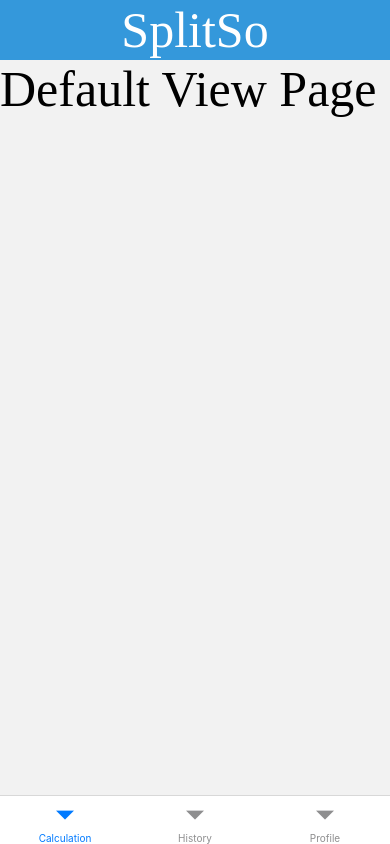
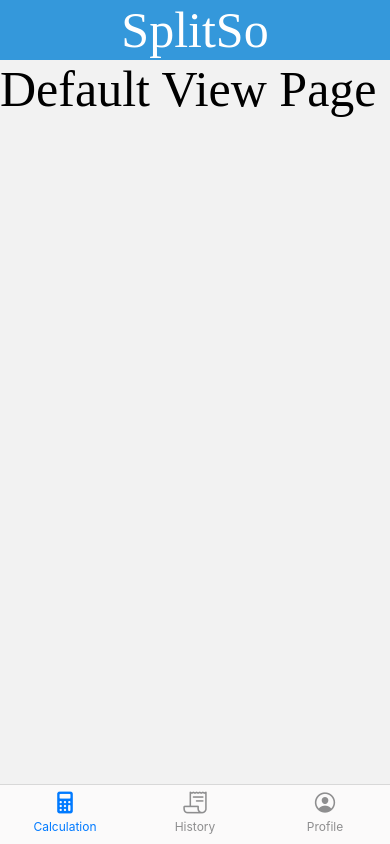
Before and after one commit to DFLotus/SplitSo, a React Native app in the folder client/: screen / in a window 390 px wide. Built offline with nearby package versions, Linux system fonts and the light colour scheme.

Commit message:
SPLIT-1: Added icon images for navigation

```diff
--- a/client/App.js
+++ b/client/App.js
@@ -6,6 +6,7 @@ import Profile from './src/components/screens/Profile';
 import { NavigationContainer } from '@react-navigation/native';
 import { createNativeStackNavigator } from '@react-navigation/native-stack';
 import { createBottomTabNavigator } from '@react-navigation/bottom-tabs'; //For bottom tab navigation
+import Ionicons from "react-native-vector-icons/Ionicons"
 
 const Tab = createBottomTabNavigator();
 const Stack = createNativeStackNavigator();
@@ -13,13 +14,49 @@ const Stack = createNativeStackNavigator();
 const App = () => {
   return (
     <NavigationContainer>
-      <Tab.Navigator>
-        <Tab.Screen name="Calculation" component={CalculationScreen} options={{ headerShown: false }} />
-        <Tab.Screen name="History" component={History} options={{ headerShown: false }} />
-        <Tab.Screen name="Profile" component={Profile} options={{ headerShown: false }} />
+      <Tab.Navigator
+        initialRouteName={"Calculation"}
+        screenOptions={({ route }) => ({
+          /*Use the screenOptions function to customize the tab bar and the routes*/
+          tabBarIcon: ({ focused, color, size }) => {
+            let iconName;
+            let routeName = route.name;
+
+            if (routeName === "Calculation") {
+              iconName = focused ? "calculator" : "calculator-outline";
+            }
+            else if (routeName === "History") {
+              iconName = focused ? "receipt-outline" : "receipt-outline";
+            }
+            else if (routeName === "Profile") {
+              iconName = focused ? "person-circle-outline" : "person-circle-outline";
+            }
+            return <Ionicons name={iconName} size={size} color={color} />
+          },
+          tabBarLabelStyle: {
+            paddingBottom: 10,
+            fontSize: 12
+          },
+          tabBarStyle: [
+            {
+              display: "flex"
+            },
+            {
+              height: 60,
+            },
+            {
+              backgroundColor: '#FBFAFA'
+            },
+            null
+          ]
+        })}>
+
+        <Tab.Screen name={"Calculation"} component={CalculationScreen} options={{ headerShown: false }} />
+        <Tab.Screen name={"History"} component={History} options={{ headerShown: false }} />
+        <Tab.Screen name={"Profile"} component={Profile} options={{ headerShown: false }} />
       </Tab.Navigator>
     </NavigationContainer>
   );
-}
+};
 
 export default App;
--- a/client/package.json
+++ b/client/package.json
@@ -17,7 +17,8 @@
     "react": "18.2.0",
     "react-native": "0.73.1",
     "react-native-safe-area-context": "^4.8.2",
-    "react-native-screens": "^3.29.0"
+    "react-native-screens": "^3.29.0",
+    "react-native-vector-icons": "^10.0.3"
   },
   "devDependencies": {
     "@babel/core": "^7.20.0",
```
Also changed, not shown: 2 other files (tests, documents, lock files or other folders).
